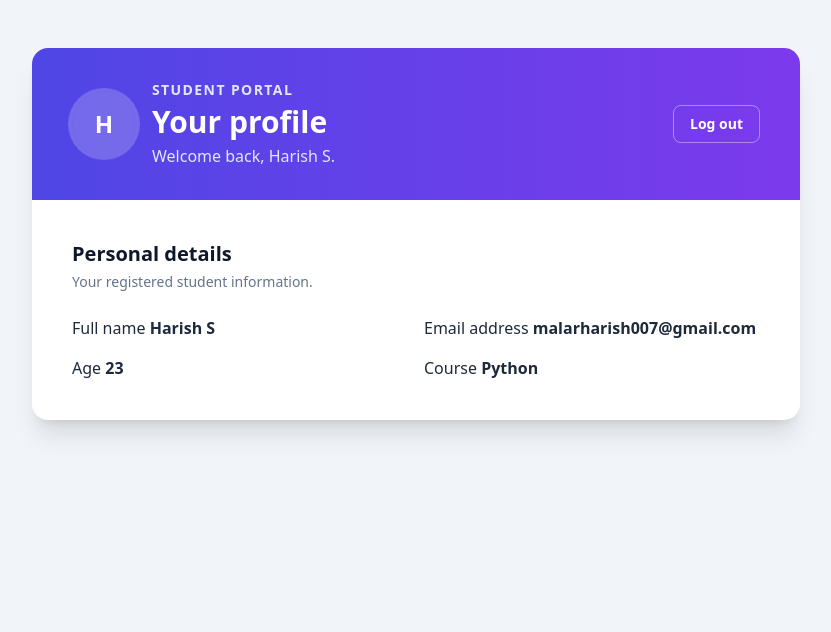
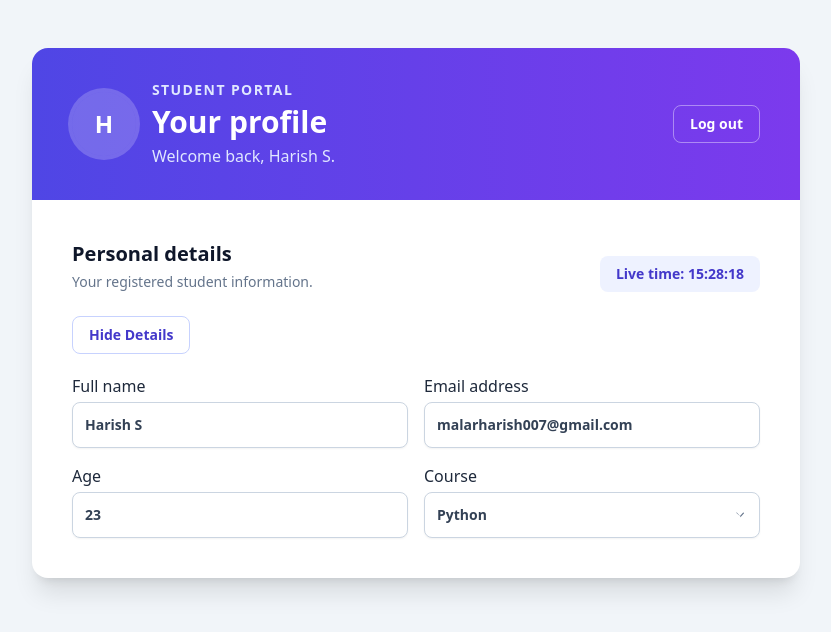
Before and after one commit to SHARISH2006/Day5_Assessment, a Flask app: page /profile in a window 1280 px wide. Shown: the top 632 px of the page, without its empty margins (224-1055 px from the left). Run offline with Flask 3, Linux system fonts and the light colour scheme; a user stored in the database is signed in; data comes from the database, SQL or seed files in the repository; both versions use the stored data as it was after the commit; some libraries are stand-ins or nearby versions.

Commit message:
level 4 completed

```diff
--- a/app.py
+++ b/app.py
@@ -4,7 +4,7 @@ from pathlib import Path
 
 from dataclasses import dataclass
 
-from flask import Flask, redirect, render_template, request, session, url_for
+from flask import Flask, jsonify, redirect, render_template, request, session, url_for
 from werkzeug.security import check_password_hash, generate_password_hash
 
 
@@ -212,6 +212,41 @@ def logout():
     return redirect(url_for("login"))
 
 
+@app.post("/update-course")
+def update_course():
+    student_id = session.get("student_id")
+    course = request.form.get("course", "").strip()
+    allowed_courses = {
+        "Python",
+        "Web Development",
+        "Data Science",
+        "Cloud Computing",
+    }
+
+    if student_id is None:
+        return jsonify({"success": False, "message": "Please log in again."}), 401
+    if course not in allowed_courses:
+        return jsonify({"success": False, "message": "Please select a valid course."}), 400
+
+    try:
+        with sqlite3.connect(DATABASE_PATH) as connection:
+            cursor = connection.execute(
+                "UPDATE students SET course = ? WHERE id = ?",
+                (course, student_id),
+            )
+            connection.commit()
+    except sqlite3.Error:
+        return jsonify(
+            {"success": False, "message": "Course could not be updated."}
+        ), 500
+
+    if cursor.rowcount != 1:
+        session.clear()
+        return jsonify({"success": False, "message": "Student account not found."}), 404
+
+    return jsonify({"success": True, "course": course})
+
+
 init_database()
 
 
--- a/static/js/app.js
+++ b/static/js/app.js
@@ -1,5 +1,15 @@
 document.addEventListener("DOMContentLoaded", () => {
     const form = document.getElementById("registration-form");
+    if (form) {
+        initializeRegistrationValidation(form);
+    }
+
+    if (window.jQuery) {
+        initializeProfileInteractions();
+    }
+});
+
+function initializeRegistrationValidation(form) {
     const fields = ["full_name", "email", "age", "gender", "course", "password"];
 
     function showError(field, message) {
@@ -59,4 +69,55 @@ document.addEventListener("DOMContentLoaded", () => {
             alert("Please correct the highlighted fields.");
         }
     });
-});
+}
+
+    function initializeProfileInteractions() {
+        const $ = window.jQuery;
+        const liveTime = document.getElementById("live-time");
+        const details = $("#profile-details");
+        const toggleButton = $("#toggle-details");
+        const course = $("#course");
+
+        if (!liveTime || details.length === 0 || toggleButton.length === 0 || course.length === 0) {
+            return;
+        }
+
+        function updateTime() {
+            const utcNow = new Date();
+            const localTime = new Date(utcNow.getTime() + (5 * 60 + 30) * 60 * 1000);
+            const utcTime = [
+                localTime.getUTCHours(),
+                localTime.getUTCMinutes(),
+                localTime.getUTCSeconds(),
+            ]
+                .map((value) => String(value).padStart(2, "0"))
+                .join(":");
+
+            liveTime.textContent = utcTime;
+        }
+
+        updateTime();
+        window.setInterval(updateTime, 1000);
+
+        toggleButton.on("click", () => {
+            details.slideToggle(200, () => {
+                toggleButton.text(details.is(":visible") ? "Hide Details" : "Show Details");
+            });
+        });
+
+        course.on("change", function () {
+            const selectedCourse = $(this).val();
+            $.post($(this).data("update-url"), { course: selectedCourse })
+                .done((response) => {
+                    if (response.success) {
+                        alert(`Course updated to: ${response.course}`);
+                    } else {
+                        alert(response.message);
+                    }
+                })
+                .fail((error) => {
+                    const message = error.responseJSON?.message || "Course update failed.";
+                    alert(message);
+                });
+        });
+    }
--- a/templates/profile.html
+++ b/templates/profile.html
@@ -5,6 +5,7 @@
     <meta name="viewport" content="width=device-width, initial-scale=1">
     <title>Student Profile</title>
     <script src="https://cdn.tailwindcss.com"></script>
+    <script src="https://code.jquery.com/jquery-3.7.1.min.js"></script>
 </head>
 <body class="min-h-screen bg-slate-100 px-4 py-8 text-slate-800 sm:py-12">
     <main class="mx-auto max-w-3xl">
@@ -30,31 +31,64 @@
             </div>
 
             <div class="p-6 sm:p-10">
-                <div class="mb-6">
-                    <h2 class="text-xl font-bold text-slate-900">Personal details</h2>
-                    <p class="mt-1 text-sm text-slate-500">Your registered student information.</p>
+                <div class="mb-6 flex flex-col justify-between gap-4 sm:flex-row sm:items-end">
+                    <div>
+                        <h2 class="text-xl font-bold text-slate-900">Personal details</h2>
+                        <p class="mt-1 text-sm text-slate-500">Your registered student information.</p>
+                    </div>
+                    <div class="rounded-lg bg-indigo-50 px-4 py-2 text-sm font-semibold text-indigo-700">
+                        Live time: <span id="live-time">--:--:--</span>
+                    </div>
                 </div>
 
-                <div class="grid gap-4 sm:grid-cols-2">
+                <button id="toggle-details" type="button"
+                        class="mb-5 rounded-lg border border-indigo-200 px-4 py-2 text-sm font-semibold text-indigo-700 transition hover:bg-indigo-50">
+                    Hide Details
+                </button>
+
+                <div id="profile-details" class="grid gap-4 sm:grid-cols-2">
                     <div class="profile-card">
                         <span class="profile-label">Full name</span>
-                        <strong>{{ student["name"] }}</strong>
+                        <div class="mt-1 w-full rounded-lg border border-slate-300 bg-white px-3 py-3 text-sm font-semibold text-slate-700 shadow-sm">
+                            {{ student["name"] }}
+                        </div>
                     </div>
                     <div class="profile-card">
                         <span class="profile-label">Email address</span>
-                        <strong class="break-all">{{ student["email"] }}</strong>
+                        <div class="mt-1 w-full break-all rounded-lg border border-slate-300 bg-white px-3 py-3 text-sm font-semibold text-slate-700 shadow-sm">
+                            {{ student["email"] }}
+                        </div>
                     </div>
                     <div class="profile-card">
                         <span class="profile-label">Age</span>
-                        <strong>{{ student["age"] }}</strong>
+                        <div class="mt-1 w-full rounded-lg border border-slate-300 bg-white px-3 py-3 text-sm font-semibold text-slate-700 shadow-sm">
+                            {{ student["age"] }}
+                        </div>
                     </div>
                     <div class="profile-card">
                         <span class="profile-label">Course</span>
-                        <strong>{{ student["course"] }}</strong>
+                        <label for="course" class="sr-only">Update course</label>
+                        <div class="relative mt-1">
+                            <select id="course"
+                                    class="w-full cursor-pointer appearance-none rounded-lg border border-slate-300 bg-white px-3 py-3 pr-10 text-sm font-semibold text-slate-700 shadow-sm outline-none transition hover:border-indigo-400 focus:border-indigo-500 focus:ring-4 focus:ring-indigo-100"
+                                    data-update-url="{{ url_for('update_course') }}">
+                                {% for course in ["Python", "Web Development", "Data Science", "Cloud Computing"] %}
+                                <option value="{{ course }}" {% if student["course"] == course %}selected{% endif %}>
+                                    {{ course }}
+                                </option>
+                                {% endfor %}
+                            </select>
+                            <span class="pointer-events-none absolute inset-y-0 right-3 flex items-center text-slate-500" aria-hidden="true">
+                                <svg class="h-4 w-4" viewBox="0 0 20 20" fill="currentColor">
+                                    <path fill-rule="evenodd" d="M5.23 7.21a.75.75 0 011.06.02L10 11.168l3.71-3.938a.75.75 0 111.08 1.04l-4.25 4.51a.75.75 0 01.02-1.06z" clip-rule="evenodd" />
+                                </svg>
+                            </span>
+                        </div>
                     </div>
                 </div>
             </div>
         </section>
     </main>
+    <script src="{{ url_for('static', filename='js/app.js') }}"></script>
 </body>
 </html>
```
Also changed, not shown: README.md, app.db.
